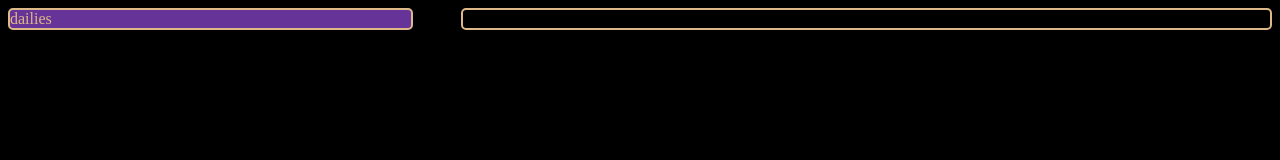
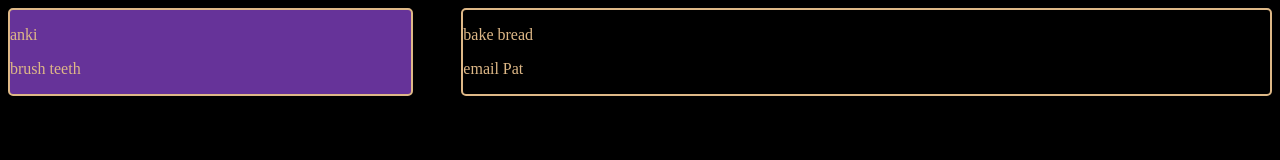
Before and after one commit to mjulmer/todolist, a website built with webpack: page src/template.html in a window 1280 px wide. Built offline with nearby package versions, Linux system fonts and the light colour scheme.

Commit message:
Add IDs to lists and basic DOM population for todos

```diff
--- /dev/null
+++ b/src/dom-manager.js
@@ -0,0 +1,23 @@
+"use strict";
+
+export { updateListUi };
+
+function updateListUi(list) {
+  const listNode = document.querySelector("#list-" + list.id);
+  listNode.replaceChildren();
+  for (const todo of list.todos) {
+    // TODO: this is going to need some tweaks to support reordering
+    listNode.appendChild(createNewTodoUi(todo));
+  }
+}
+
+function createNewTodoUi(todo) {
+  const todoDiv = document.createElement("div");
+  todoDiv.className = "todo-item todo-item-" + todo.id;
+
+  const title = document.createElement("p");
+  title.textContent = todo.name;
+
+  todoDiv.appendChild(title);
+  return todoDiv;
+}
--- a/src/index.js
+++ b/src/index.js
@@ -2,9 +2,15 @@
 
 import "./styles.css";
 import { TodoItem, TodoList } from "./todo-classes.js";
+import { updateListUi } from "./dom-manager.js";
 
-const defaultList = new TodoList();
+const dailiesList = new TodoList("Dailies", "dailies");
+dailiesList.addItem("anki");
+dailiesList.addItem("brush teeth");
+
+const defaultList = new TodoList("Default", "dropzone");
 defaultList.addItem("bake bread");
 defaultList.addItem("email Pat", "ask for bean recipes");
 
-console.log(defaultList.todos);
+updateListUi(dailiesList);
+updateListUi(defaultList);
--- a/src/template.html
+++ b/src/template.html
@@ -6,7 +6,7 @@
     <title>wtdtdtd</title>
   </head>
   <body>
-    <div class="dailies container">dailies</div>
-    <div class="dropzone container"></div>
+    <div id="list-dailies" class="dailies container">dailies</div>
+    <div id="list-dropzone" class="dropzone container"></div>
   </body>
 </html>
--- a/src/todo-classes.js
+++ b/src/todo-classes.js
@@ -13,11 +13,18 @@ class TodoItem {
 }
 
 class TodoList {
+  name = "";
+  id;
   todos = [];
-  idCount = 0;
+  itemIdCount = 0;
+
+  constructor(name, id) {
+    this.name = name;
+    this.id = id;
+  }
 
   addItem(name, description) {
-    this.todos.push(new TodoItem(this.idCount++, name, description));
+    this.todos.push(new TodoItem(this.itemIdCount++, name, description));
   }
 
   removeItem(id) {
```
